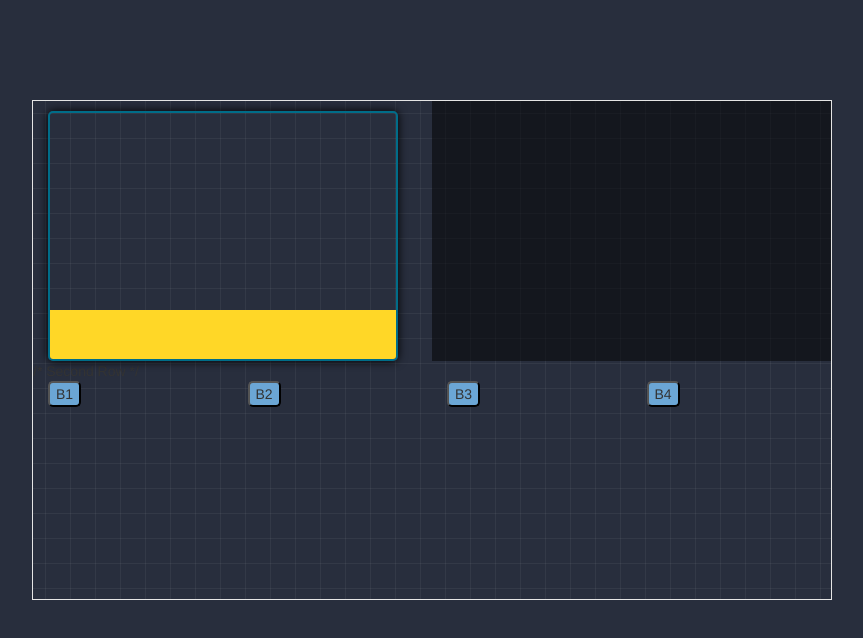
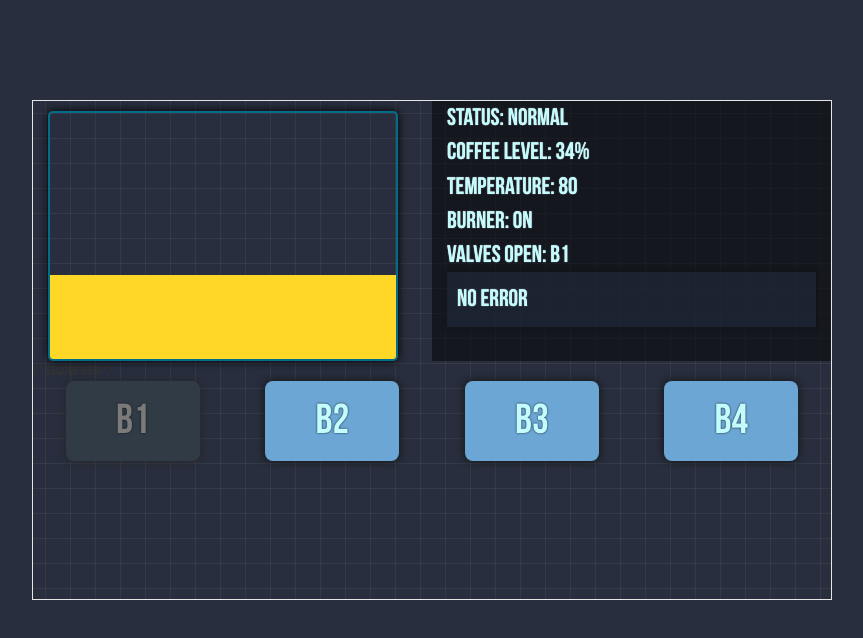
Before and after one commit to sujanstha/HQHTSim, a plain HTML site: page UI/index.html in a window 1280 px wide. Shown: the whole page, without its empty margins (208-1071 px from the left). Drawn offline with nearby package versions, Linux system fonts and the light colour scheme.

Commit message:
Added font, and more sample content

```diff
--- a/UI/css/style.css
+++ b/UI/css/style.css
@@ -1,8 +1,14 @@
+@font-face {
+    font-family: BebasNeue;
+    src: url('../fonts/BebasNeue.otf');
+}
+
 body {
 	margin: 0;
 	padding: 0;
 	height: 100%;
 	background-color: #282E3D;
+	font-family: BebasNeue;
 }
 
 .container {
@@ -36,22 +42,51 @@ section.bg {
 #tank #content-level {
 	width: 100%;
 	background-color: #FFD727;
-	height: 20%;
+	height: 34%;
 	position: absolute;
 	bottom: 0px;
 }
 
-#status {
+#system-info {
 	background-color: rgba(0, 0, 0, 0.5);
 	height: 260px; /* height of tank + top margin */
+	color: #C2FCFE;
+	text-transform: uppercase;
+	font-size: 24px;
+	text-shadow: 0px 0px 1px #e5e5e5;
+	text-transform: uppercase;
 }
 
-#status #status-content {
-	color: #BCFAFD;
-	text-transform: uppercase;
+#system-info p {
+	margin: 0px;
+}
+
+#system-info #errors {
+	background-color: rgba(32, 42, 60, 0.63);
+	padding: 10px;
+	border-radius: 1px;
+	box-shadow: 0px 0px 5px #111;
+}
+
+#second-row {
+	text-align: center;
 }
 
 #second-row button {
 	background-color: #6BA6D5;
-	border-radius: 5px;
+	border-radius: 8px;
+	border: 0px;
+	padding: 10px 50px;
+	color: #C2FCFE;
+	font-weight: 400;
+	font-size: 42px;
+	box-shadow: 0px 0px 8px #111;
+	margin: 0 auto;
+	text-shadow: 0px 0px 2px #111;
 }
+
+#second-row button.dim {
+	background-color: #313B46;
+	box-shadow: 0px 0px 8px #272626;
+	color: #7A7A7A;
+}
--- a/UI/index.html
+++ b/UI/index.html
@@ -27,14 +27,21 @@
         </div>
       </div>
 
-      <div class="col-md-6" id="status">
-
+      <div class="col-md-6" id="system-info">
+        <p id=status>Status: Normal</p>
+        <p id="coffee-level">Coffee Level: 34%</p>
+        <p id="temperature">Temperature: 80</p>
+        <p id="burner">Burner: On</p>
+        <p id="open-valves">Valves Open: B1</p>
+        <div id="errors">
+          <p>No Error</p>
+        </div>
       </div>
 
       /* Second Row */
       <div id="second-row">
         <div class="col-md-3">
-          <button id="button1">B1</button>
+          <button id="button1" class="dim">B1</button>
         </div>
 
         <div class="col-md-3">
```
Also changed, not shown: UI/fonts/BebasNeue.otf (added).
